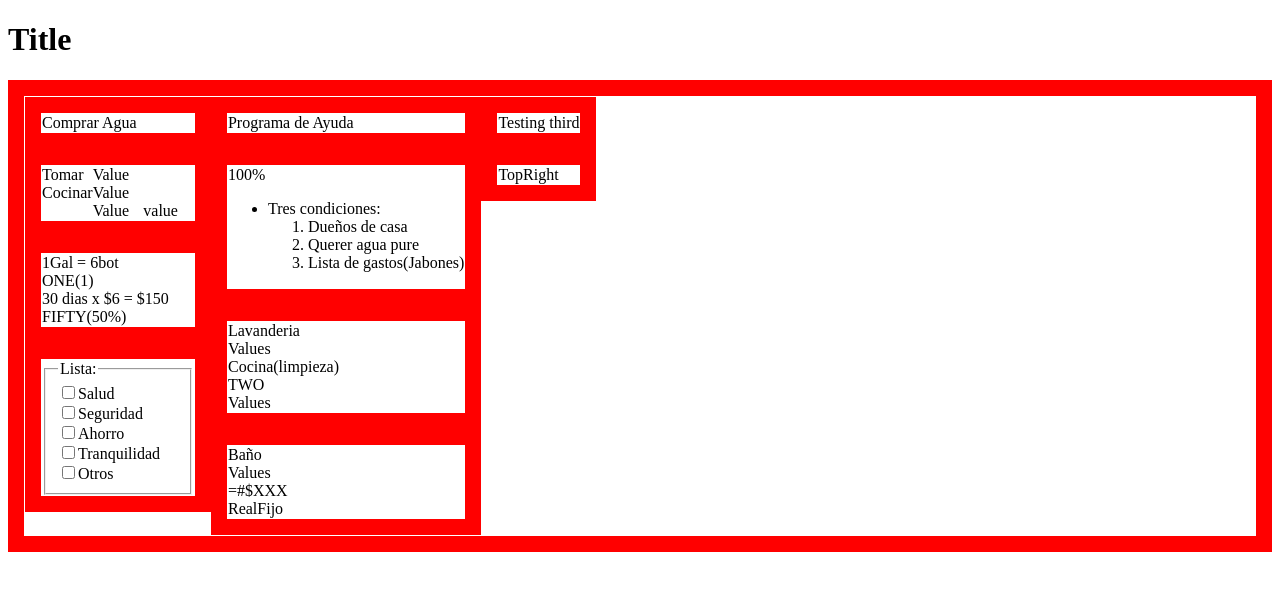
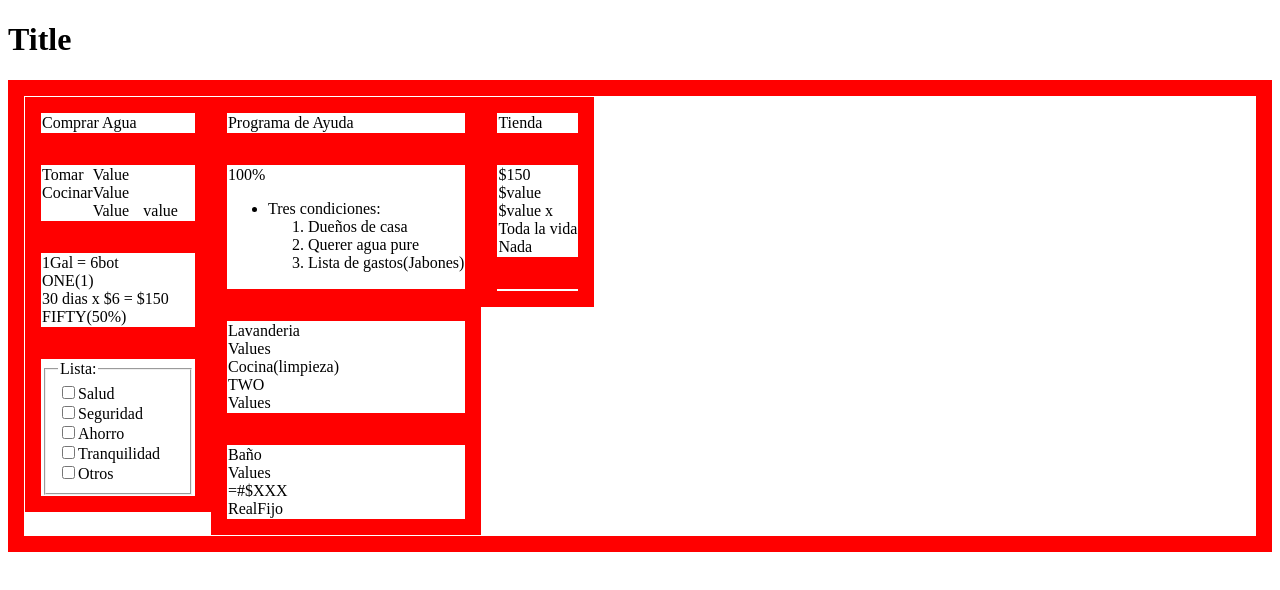
Before and after one commit to albergvasili/aquacola, a React (Create React App) app: page / in a window 1280 px wide. Shown: the top 590 px of the page. Built offline with nearby package versions, Linux system fonts and the light colour scheme.

Commit message:
Add values to TopRight

```diff
--- a/src/App.js
+++ b/src/App.js
@@ -14,7 +14,7 @@ const SecondHeader = () => {
 
 const ThirdHeader = () => {
   return (
-      <div className='test'>Testing third</div>
+      <div className='test'>Tienda</div>
   );
 };
 
@@ -116,7 +116,20 @@ const BottomCenter = () => {
 
 const TopRight = () => {
   return (
-    <div className='test'>TopRight</div>
+    <div className='test'>
+      <div className='thirty'>$150</div>
+      <div className='thirtyone'>$value</div>
+      <div className='thirtyone'>$value x</div>
+      <div className='thirtytwo'>Toda la vida</div>
+      <div className='thirtyfour'>Nada</div>
+    </div>
+  );
+};
+
+const CenterRight = () => {
+  return (
+    <div className='test'>
+    </div>
   );
 };
 
@@ -147,10 +160,10 @@ const ThirdOption = () => {
     <div className='flex-column'>
       <ThirdHeader/>
       <TopRight/>
+      <CenterRight/>
     </div>
   );
 };
-
 
 const App = () => {
   return (
```
